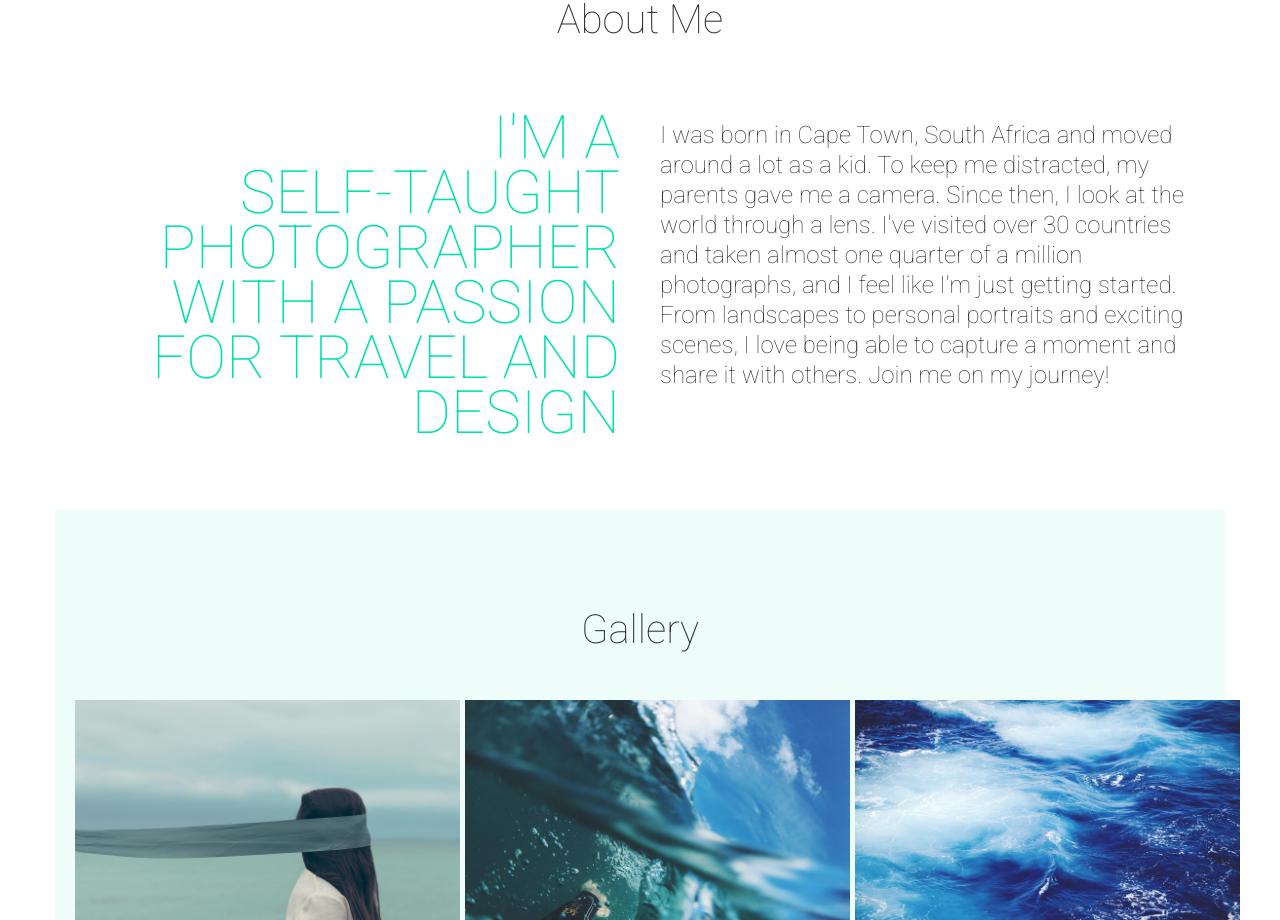
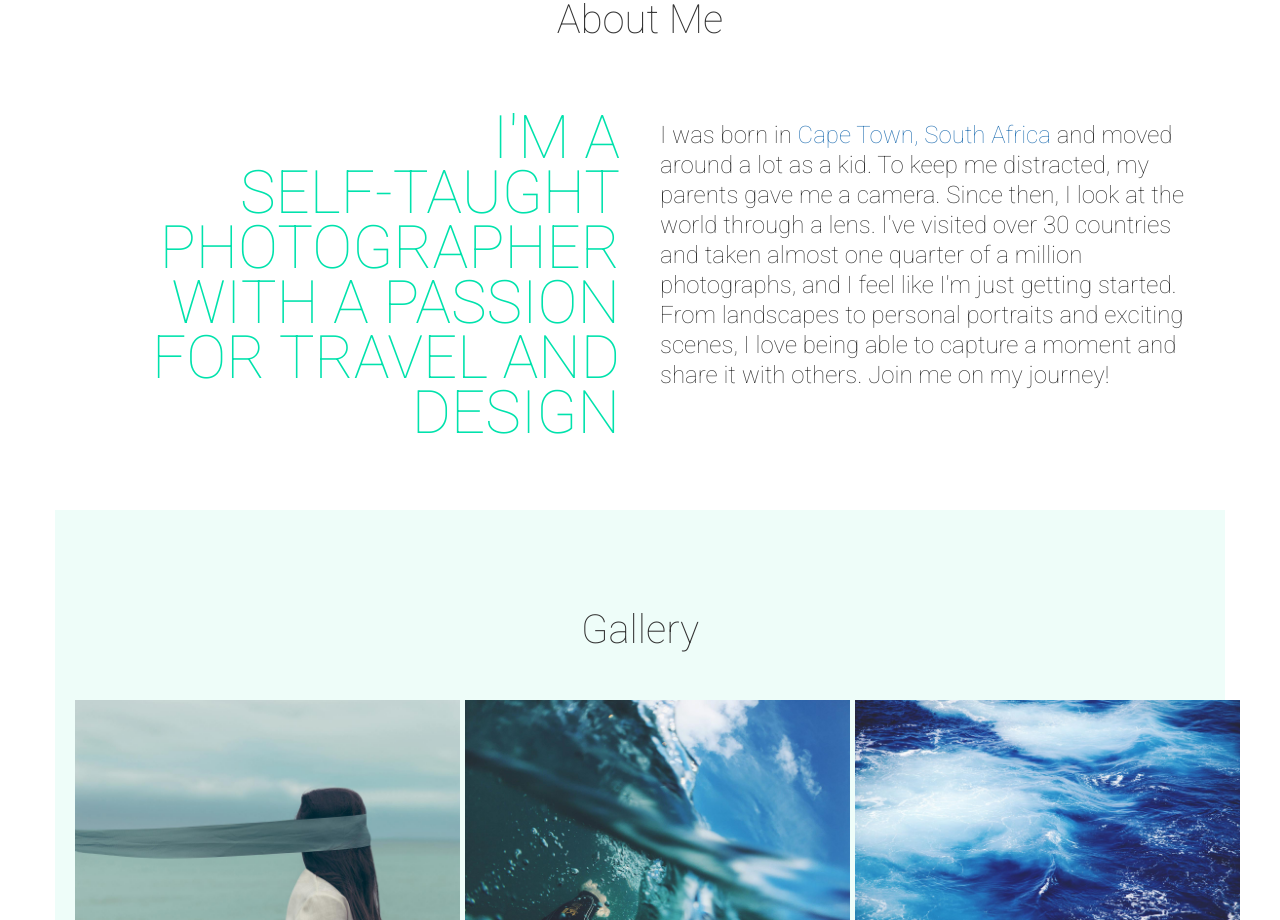
Before and after one commit to nerdoncall/portfolio, a plain HTML site: page index.html in a window 1280 px wide. Shown: the part 900-1820 px from the top of the page. Drawn offline with nearby package versions, Linux system fonts and the light colour scheme.

Commit message:
Added map link for Cape Town in About

```diff
--- a/index.html
+++ b/index.html
@@ -31,7 +31,7 @@
   	    </div>
   	    <div class="col-xs-6 right-col">
   	      <h5>
-  	      	I was born in Cape Town, South Africa and moved around a lot as a kid. To keep me distracted, my parents gave me a camera. Since then, I look at the world through a lens. I've visited over 30 countries and taken almost one quarter of a million photographs, and I feel like I'm just getting started. From landscapes to personal portraits and exciting scenes, I love being able to capture a moment and share it with others. Join me on my journey!
+  	      	I was born in <a href='https://www.google.com/maps/place/Cape+Town,+South+Africa' target='_blank'>Cape Town, South Africa</a> and moved around a lot as a kid. To keep me distracted, my parents gave me a camera. Since then, I look at the world through a lens. I've visited over 30 countries and taken almost one quarter of a million photographs, and I feel like I'm just getting started. From landscapes to personal portraits and exciting scenes, I love being able to capture a moment and share it with others. Join me on my journey!
   	      </h5>
   	    </div>
   	  </div>
```
